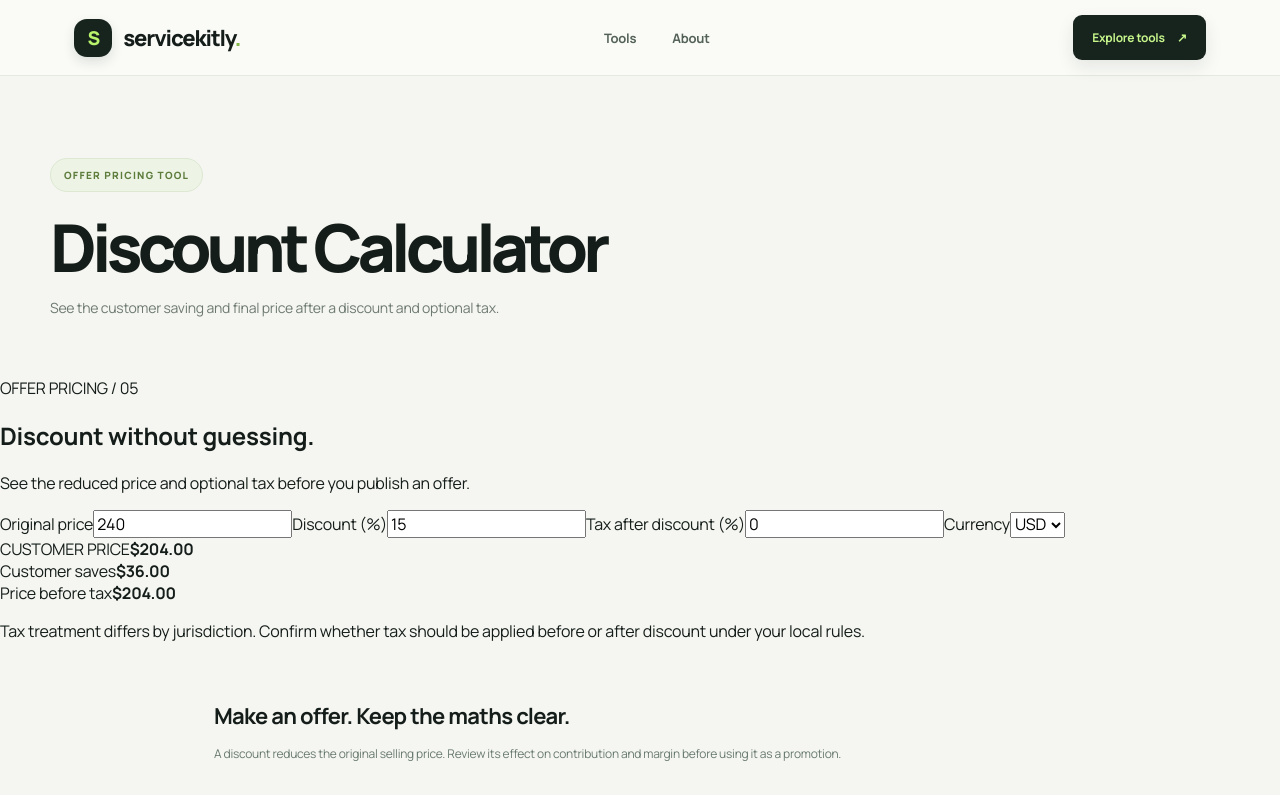
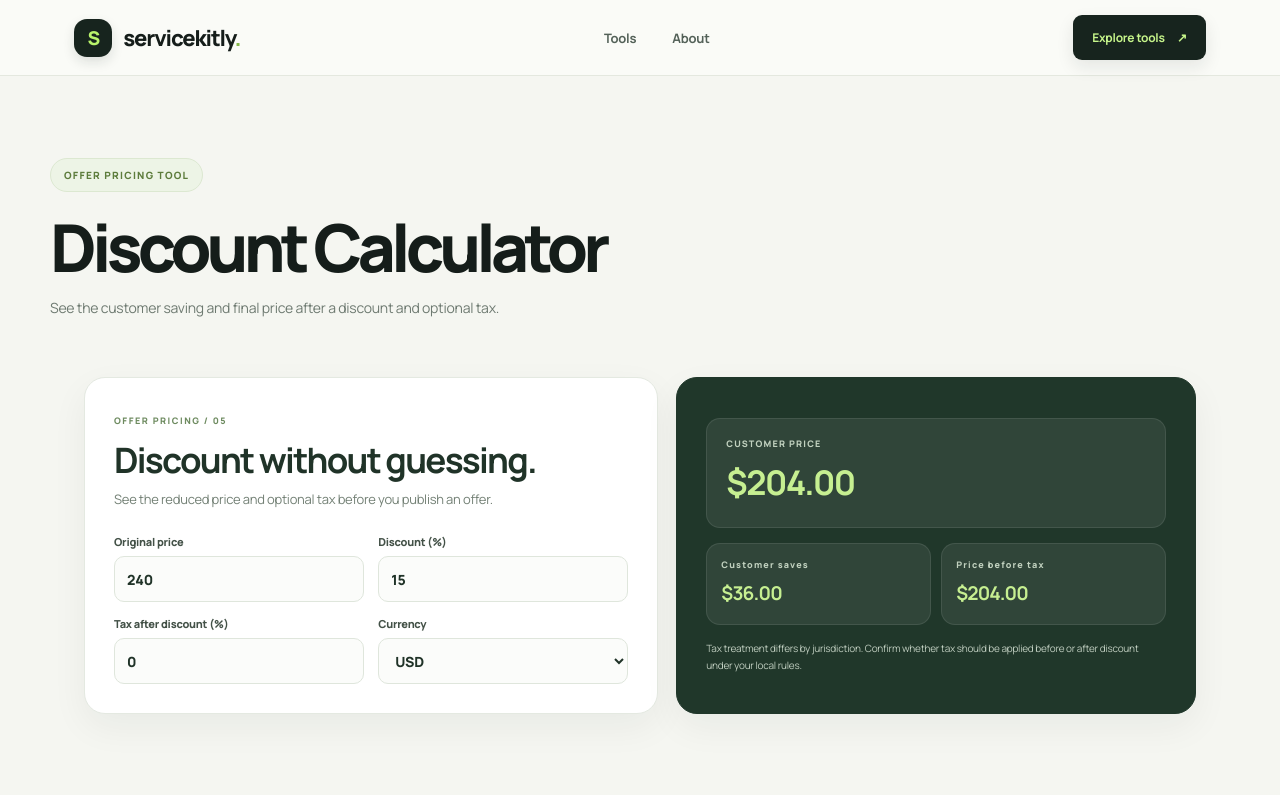
Before and after one commit to ya6331856-cpu/business-growth-toolkit, a Next.js app: page /tools/discount-calculator in a window 1280 px wide. Shown: the top 795 px of the page. Built offline with nearby package versions, Linux system fonts and the light colour scheme.

Commit message:
Add specialist tool design systems

```diff
--- a/app/globals.css
+++ b/app/globals.css
@@ -409,3 +409,48 @@ body{background:#f5f6f1;color:#151d1a;font-family:var(--font-manrope),sans-serif
 .checklist-empty{padding:30px;text-align:center;color:#7b867c;font-size:13px}
 @media(max-width:850px){.growth-tool,.conversion-tool{grid-template-columns:1fr}.checklist-tool{grid-template-columns:1fr}.checklist-sidebar{position:static}.room-picker{grid-template-columns:repeat(2,minmax(0,1fr))}}
 @media(max-width:560px){.growth-tool,.checklist-tool{padding:0 14px;gap:13px}.growth-input-panel,.conversion-form,.conversion-dashboard,.recurring-results,.checklist-sidebar,.checklist-sheet{padding:20px;border-radius:16px}.growth-field-grid{grid-template-columns:1fr;gap:13px}.conversion-metrics{grid-template-columns:1fr}.conversion-rate strong{font-size:39px}.conversion-ring{width:88px;height:88px}.room-picker{grid-template-columns:1fr 1fr}.checklist-sheet-head h2{font-size:22px}}
+
+
+/* Distinct visual language for the 11 additional specialist tools */
+.suite-tool{max-width:1160px;margin:0 auto 34px;padding:0 24px;display:grid;grid-template-columns:minmax(0,1.05fr) minmax(310px,.95fr);gap:18px;align-items:stretch}
+.suite-form,.suite-output{border-radius:21px;padding:29px;border:1px solid #e4e9e1;background:#fff;box-shadow:0 13px 36px rgba(25,42,30,.055)}
+.suite-kicker{font-size:9px;letter-spacing:.17em;font-weight:900;color:#6e8b60}
+.suite-form h2,.copy-form h2,.scope-controls h2{font-size:clamp(25px,3vw,35px);line-height:1.12;letter-spacing:-.05em;color:#203328;margin:12px 0 8px}
+.suite-form>p,.copy-form>p,.scope-controls>p{font-size:13px;line-height:1.7;color:#738075;margin:0 0 24px}
+.suite-fields{display:grid;grid-template-columns:repeat(2,minmax(0,1fr));gap:14px}
+.suite-field{display:grid;gap:7px;font-size:11px;font-weight:750;color:#435147}
+.suite-field input,.suite-field select{width:100%;height:46px;padding:0 12px;border:1px solid #dfe6dc;border-radius:10px;background:#fbfcfa;color:#203328;font:inherit;font-size:14px;outline:none;min-width:0}
+.suite-field input:focus,.suite-field select:focus{border-color:#7da46a;box-shadow:0 0 0 3px #7da46a22}
+.suite-output{background:#20372a;color:#f4f7f1;border-color:#20372a;display:flex;flex-direction:column;justify-content:center;gap:15px}
+.suite-result{padding:18px 19px;border-radius:14px;background:rgba(255,255,255,.075);border:1px solid rgba(255,255,255,.09);min-width:0}
+.suite-result>span{display:block;font-size:9px;letter-spacing:.13em;font-weight:850;color:#c1d1bf}
+.suite-result strong{display:block;font-size:clamp(23px,3vw,34px);letter-spacing:-.045em;color:#c6ef91;margin:9px 0 4px;overflow-wrap:anywhere}
+.suite-result small{font-size:10px;color:#c0cec0}
+.suite-mini-grid{display:grid;grid-template-columns:1fr 1fr;gap:10px}
+.suite-mini-grid .suite-result{padding:14px}
+.suite-mini-grid .suite-result strong{font-size:19px}
+.suite-output>p{font-size:10px;line-height:1.7;color:#c0cec0;margin:0}
+.copy-tool,.scope-tool{max-width:1160px;margin:0 auto 34px;padding:0 24px;display:grid;grid-template-columns:1fr 1fr;gap:18px}
+.copy-form,.copy-preview,.scope-controls,.scope-document{padding:28px;border-radius:20px;border:1px solid #e4e9e1;background:#fff;box-shadow:0 13px 36px rgba(25,42,30,.055)}
+.copy-preview{background:#f0f4ec;display:flex;flex-direction:column;gap:15px}
+.copy-preview pre{white-space:pre-wrap;overflow-wrap:anywhere;font:13px/1.8 inherit;color:#344438;margin:0;flex:1}
+.copy-preview button,.scope-controls>button{border:0;border-radius:11px;min-height:47px;padding:0 17px;background:#20372a;color:#fff;font-size:12px;font-weight:800;cursor:pointer}
+.copy-preview small{font-size:10px;line-height:1.6;color:#778275}
+.scope-controls{background:#20372a;color:#f3f7ef}
+.scope-controls h2{color:#fff}.scope-controls>p{color:#c3d0c1}
+.scope-controls>.suite-field{margin:18px 0}
+.scope-options{display:grid;gap:8px;margin:18px 0}
+.scope-options label{display:flex;align-items:center;gap:10px;padding:12px;border-radius:10px;border:1px solid #ffffff25;background:#ffffff09;color:#f5f8f2;font-size:12px}
+.scope-options input{accent-color:#c6ef91;width:16px;height:16px}
+.scope-options small{margin-left:auto;color:#c0d0bd;font-size:10px}
+.scope-controls .suite-field{color:#eef4e9}
+.scope-controls .suite-field input{background:#fff}
+.scope-controls>button{width:100%;margin-top:18px;background:#c6ef91;color:#20372a}
+.scope-document{padding:32px 34px;background:#fffefa;border-top:5px solid #b9df8c}
+.scope-document>span{font-size:9px;letter-spacing:.15em;color:#879182;font-weight:800}
+.scope-document h2{font-size:27px;letter-spacing:-.04em;color:#203328;margin:12px 0 24px}
+.scope-document h3{font-size:13px;color:#46613e;margin:18px 0 8px}
+.scope-document p{font-size:12px;color:#536157;margin:7px 0}
+.scope-document footer{border-top:1px solid #e5e9e1;margin-top:22px;padding-top:15px;font-size:10px;line-height:1.6;color:#778276}
+@media(max-width:820px){.suite-tool,.copy-tool,.scope-tool{grid-template-columns:1fr}}
+@media(max-width:560px){.suite-tool,.copy-tool,.scope-tool{padding:0 14px;gap:12px}.suite-form,.suite-output,.copy-form,.copy-preview,.scope-controls,.scope-document{padding:20px;border-radius:16px}.suite-fields{grid-template-columns:1fr;gap:12px}.suite-mini-grid{grid-template-columns:1fr 1fr}.suite-mini-grid .suite-result strong{font-size:17px}}
```
